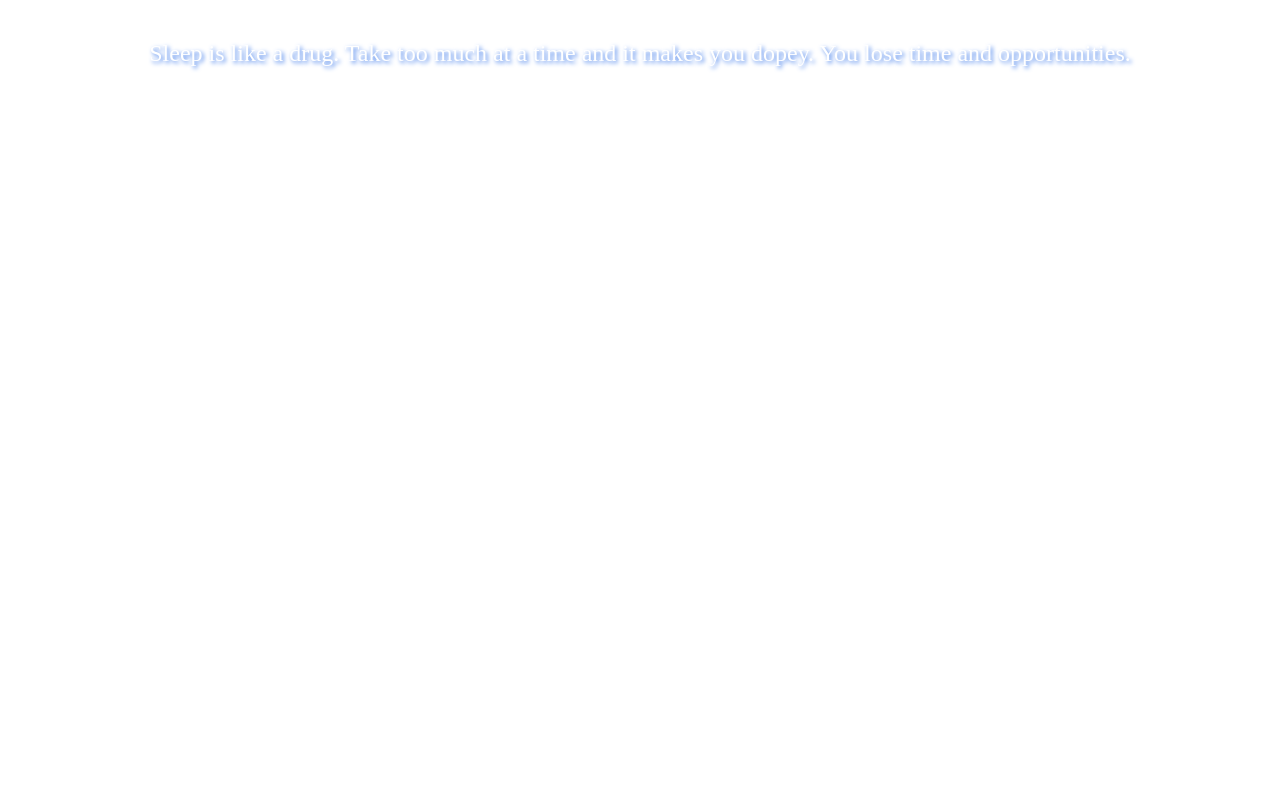
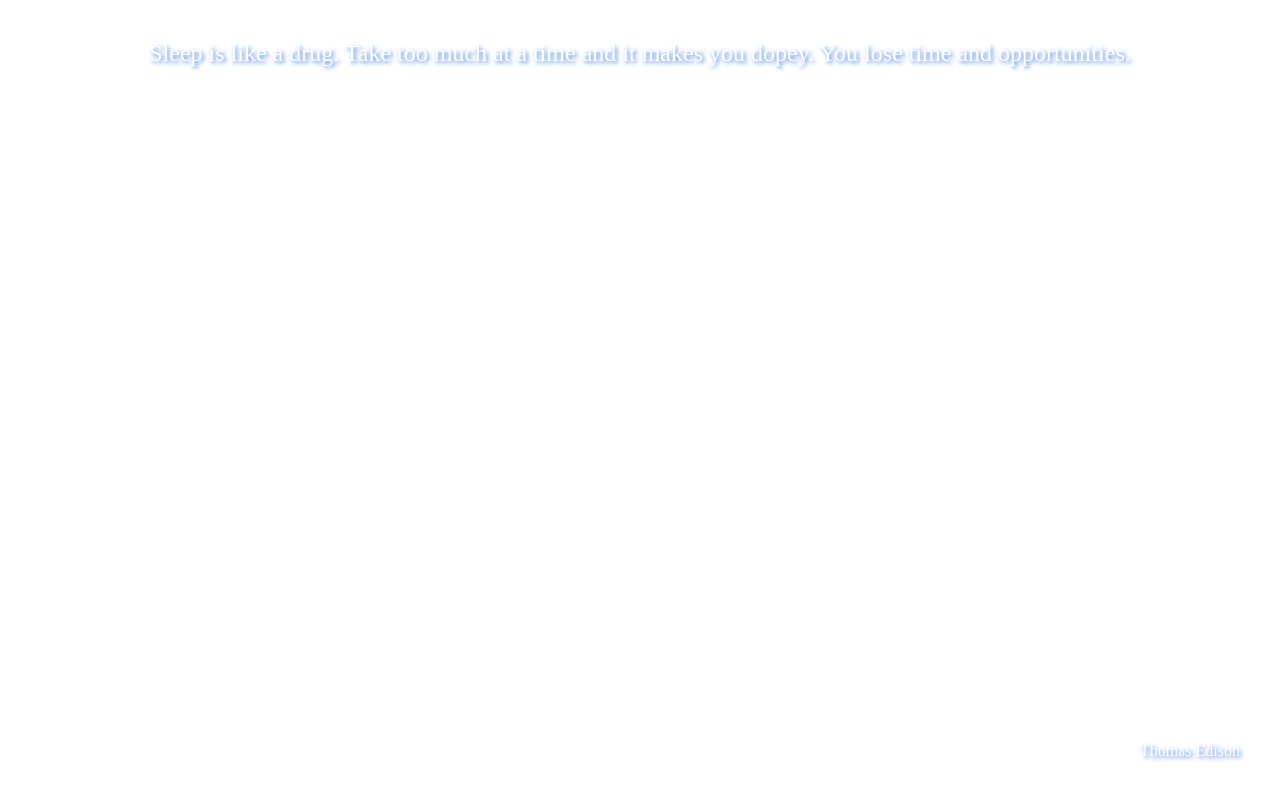
Before and after one commit to grenze137/notion_widgets, a plain HTML site: page prompts/index.html in a window 1280 px wide. Drawn offline with Linux system fonts and the light colour scheme.

Commit message:
added authors

```diff
--- a/prompts/index.html
+++ b/prompts/index.html
@@ -15,6 +15,7 @@
             font-family: serif, sans-serif;
             overflow: hidden;
             cursor: pointer;
+            position: relative;
         }
 
         #prompt {
@@ -23,7 +24,14 @@
             color: white;
             margin-top: 40px;
             border-radius: 20px;
+        }
 
+        #author {
+            position: absolute;
+            right: 40px;
+            bottom: 40px;
+            color: white;
+            font-size: 1em;
         }
     </style>
 </head>
@@ -31,32 +39,32 @@
 <body>
     <div id="background">
         <div id="prompt"></div>
+        <div id="author"></div>
     </div>
 
     <script>
-        // Seznam promptů
         const prompts = [
-            "The only way to deal with an unfree world, is to become so absolutely free that your very existence is an act of REBELLION.",
-            "Everything we call real is made of things that cannot be regarded as real." ,
-            "If quantum mechanics hasn't profoundly shocked you, you haven't understood it yet.",
-            "Do you think the moon exists when no one’s looking?",
-            "Shut up and calculate!",
-            "To die will be an awfully big adventure.",
-            "All the world is made of faith, and trust, and pixie dust.",
-            "Never say goodbye because goodbye means going away and going away means forgetting.",
-            "Second star to the right and straight on 'til morning.",
-            "To live will be an awfully big adventure.",
-            "Never is an awfully long time.",
-            "All children, except one, grow up.",
-            "Stars are beautiful, but they may not take part in anything, they must just look on forever.",
-            "I suppose it's like the ticking crocodile, isn't it? Time is chasing after all of us.",
-            "Would you like an adventure now, or would like to have your tea first?",
-            "I have not failed. I've just found 10,000 ways that won't work.",
-            "We often miss opportunity because it's dressed in overalls and looks like work",
-            "To invent, you need a good imagination and a pile of junk.",
-            "Just because something doesn't do what you planned, doesn't mean it's useless.",
-            "Sleep is like a drug. Take too much at a time and it makes you dopey. You lose time and opportunities.",
-            "Failure is success in progress"
+            { quote: "The only way to deal with an unfree world, is to become so absolutely free that your very existence is an act of REBELLION.", author: "Albert Camus" },
+            { quote: "Everything we call real is made of things that cannot be regarded as real.", author: "Niels Bohr" },
+            { quote: "If quantum mechanics hasn't profoundly shocked you, you haven't understood it yet.", author: "Niels Bohr" },
+            { quote: "Do you think the moon exists when no one’s looking?", author: "Albert Einstein" },
+            { quote: "Shut up and calculate!", author: "David Mermin" },
+            { quote: "To die will be an awfully big adventure.", author: "J.M. Barrie" },
+            { quote: "All the world is made of faith, and trust, and pixie dust.", author: "J.M. Barrie" },
+            { quote: "Never say goodbye because goodbye means going away and going away means forgetting.", author: "J.M. Barrie" },
+            { quote: "Second star to the right and straight on 'til morning.", author: "J.M. Barrie" },
+            { quote: "To live will be an awfully big adventure.", author: "J.M. Barrie" },
+            { quote: "Never is an awfully long time.", author: "J.M. Barrie" },
+            { quote: "All children, except one, grow up.", author: "J.M. Barrie" },
+            { quote: "Stars are beautiful, but they may not take part in anything, they must just look on forever.", author: "J.M. Barrie" },
+            { quote: "I suppose it's like the ticking crocodile, isn't it? Time is chasing after all of us.", author: "J.M. Barrie" },
+            { quote: "Would you like an adventure now, or would like to have your tea first?", author: "J.M. Barrie" },
+            { quote: "I have not failed. I've just found 10,000 ways that won't work.", author: "Thomas Edison" },
+            { quote: "We often miss opportunity because it's dressed in overalls and looks like work.", author: "Thomas Edison" },
+            { quote: "To invent, you need a good imagination and a pile of junk.", author: "Thomas Edison" },
+            { quote: "Just because something doesn't do what you planned, doesn't mean it's useless.", author: "Thomas Edison" },
+            { quote: "Sleep is like a drug. Take too much at a time and it makes you dopey. You lose time and opportunities.", author: "Thomas Edison" },
+            { quote: "Failure is success in progress", author: "Albert Einstein" }
         ];
 
 
@@ -74,12 +82,17 @@
 
         function setRandomBackgroundAndPrompt() {
             // Random choice of the quote
-            const randomPrompt = prompts[Math.floor(Math.random() * prompts.length)];
+            const randomIndex = Math.floor(Math.random() * prompts.length);
+            const randomPrompt = prompts[randomIndex].quote;
+            const randomAuthor = prompts[randomIndex].author;
+
             document.getElementById("prompt").innerText = randomPrompt;
+            document.getElementById("author").innerText = randomAuthor;
 
             // Random choice of color
             const randomColor = getRandomColor();
             document.getElementById("prompt").style.textShadow = `2px 2px 4px ${randomColor}`;
+            document.getElementById("author").style.textShadow = `2px 2px 4px ${randomColor}`;
 
             // Reseting time interval
             clearInterval(changeInterval);
```
